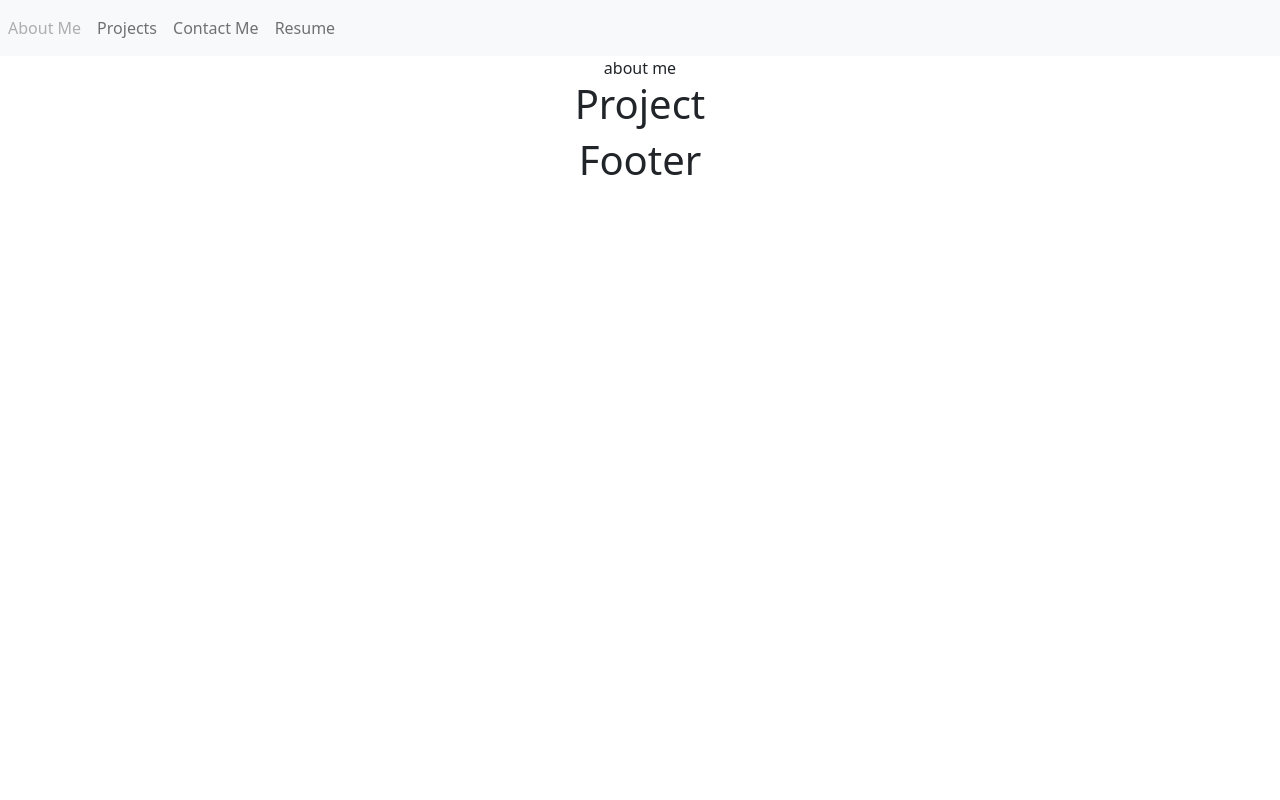
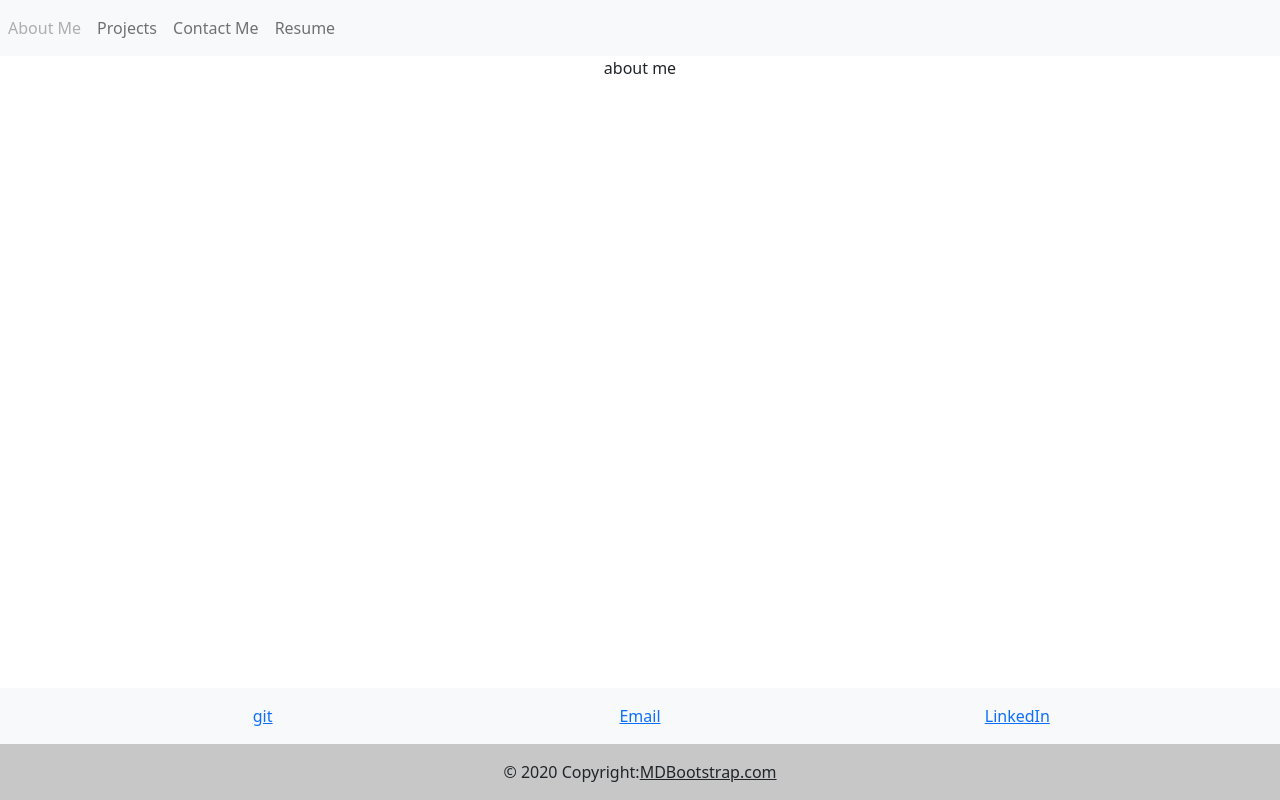
Before and after one commit to smudge121/React-Portfolio, a React (Create React App) app in the folder portfolio/: page / in a window 1280 px wide. Built offline with nearby package versions, Linux system fonts and the light colour scheme.

Commit message:
functioning footer

```diff
--- a/portfolio/src/App.js
+++ b/portfolio/src/App.js
@@ -11,7 +11,6 @@ function App() {
   return (
     <div className="App">
       <Header />
-      <Project />
       <Footer />
     </div>
   );
--- a/portfolio/src/components/Footer.js
+++ b/portfolio/src/components/Footer.js
@@ -1,10 +1,27 @@
 import React, { useState } from 'react';
 
 function Footer(){
+    const testStyle = {
+        backgroundColor: "rgba(0, 0, 0, 0.2)"
+    }
+
     return (
-        <div>
-            <h1>Footer</h1>
-        </div>
+<div>
+<footer className="bg-light text-center text-lg-start fixed-bottom">
+  <div className="container p-3 text-center">
+    <div className="row d-flex justify-content-around">
+      <a className='col-4' href="https://github.com/smudge121">git</a>
+      <a className='col-4' href="mailto:jaretishii17@gmail.com">Email</a>
+      <a className='col-4' href="https://www.linkedin.com/in/jaret-ishii/">LinkedIn</a>
+    </div>
+  </div>
+
+  <div className="text-center p-3" style={testStyle}>
+    © 2020 Copyright:
+    <a className="text-dark" href="https://mdbootstrap.com/">MDBootstrap.com</a>
+  </div>
+</footer>
+</div>
     )
 }
 
```
Also changed, not shown: 1 other file (tests, documents, lock files or other folders).
